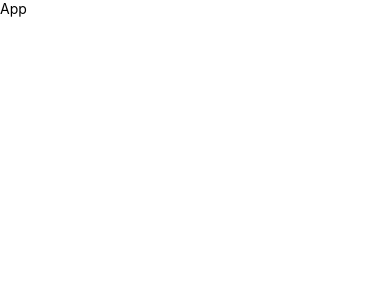
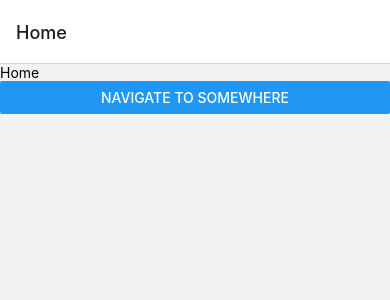
Before and after one commit to Radiant-F/rn-github-presence, a React Native app: screen / in a window 390 px wide. Shown: the top 300 px of the page. Built offline with nearby package versions, Linux system fonts and the light colour scheme.

Commit message:
import stack navigator

```diff
--- a/src/App.tsx
+++ b/src/App.tsx
@@ -3,14 +3,13 @@ import React from 'react';
 import {NavigationContainer} from '@react-navigation/native';
 import store from './redux/store';
 import {Provider} from 'react-redux';
+import StackNavigator from './routes';
 
 export default function App(): React.JSX.Element {
   return (
     <Provider store={store}>
       <NavigationContainer>
-        <View>
-          <Text>App</Text>
-        </View>
+        <StackNavigator />
       </NavigationContainer>
     </Provider>
   );
```
